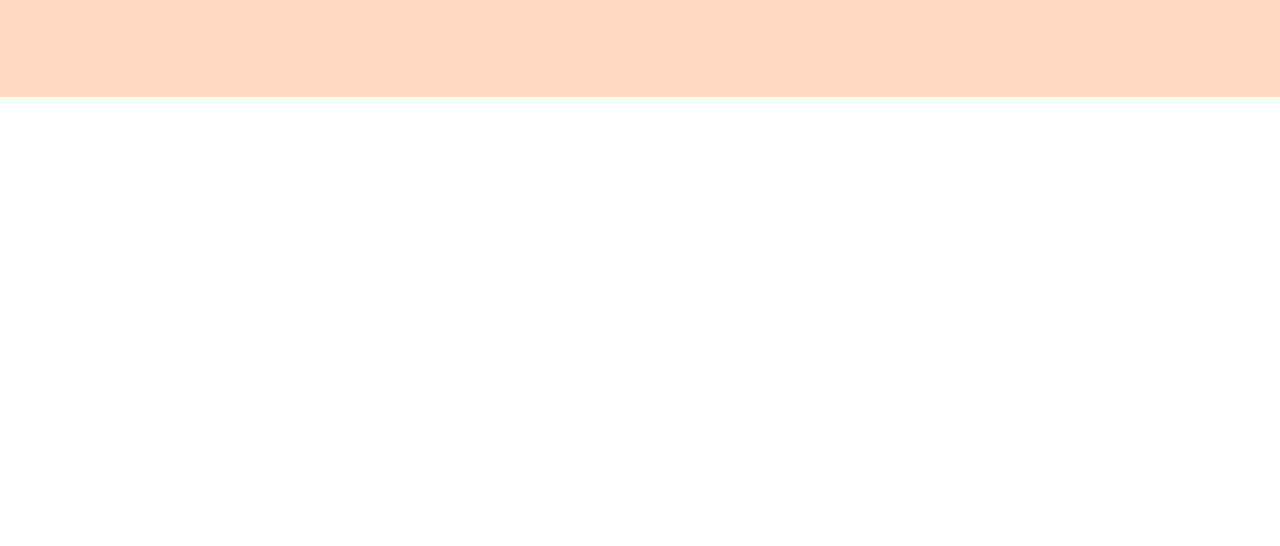
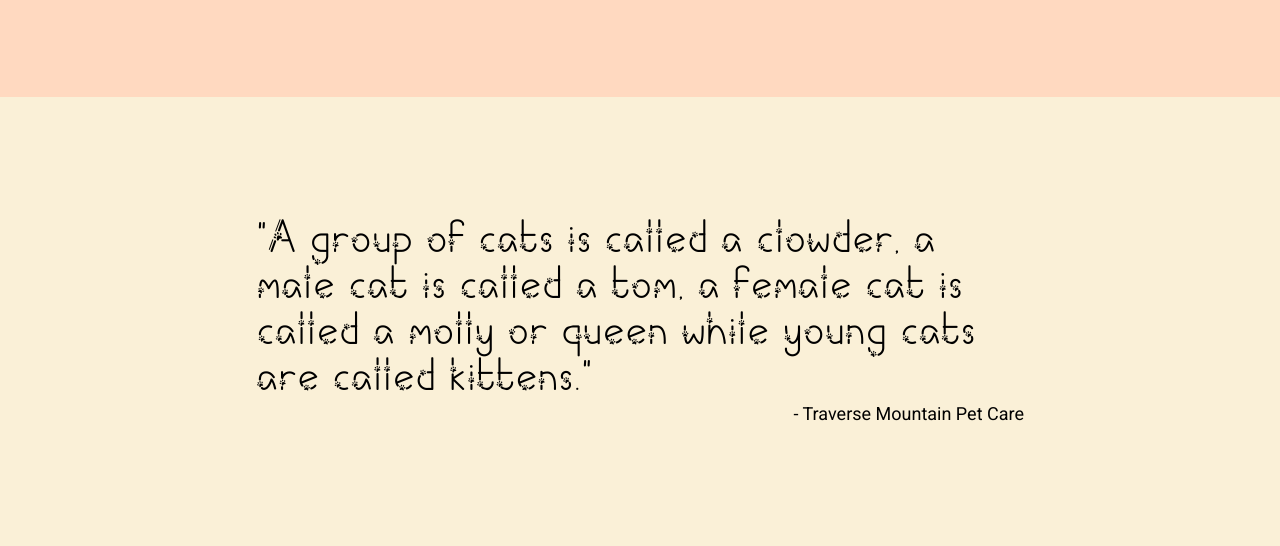
Before and after one commit to jahi-omari/landing-page, a plain HTML site: page index.html in a window 1280 px wide. Shown: the part 972-1518 px from the top of the page. Before the commit the page ends 1069 px from the top, so only its background shows below. Drawn offline with Linux system fonts and the light colour scheme.

Commit message:
Added third panel with cat fact and source

```diff
--- a/index.html
+++ b/index.html
@@ -56,5 +56,14 @@
             </div>
         </div>
     </div>
+    <div class="third-panel">
+        <div class="cat-fact-container">
+            <p class="cat-fact-text">"A group of cats is called a clowder, a male cat is called a tom, a female cat is called a molly or queen
+           while young cats are called kittens."</p>
+           <a href="https://traversemountainpetcare.com/fun-facts-and-information/fun-cat-facts-for-kids/#:~:
+                    text=Cats%20conserve%20energy%20by%20sleeping,young%20cats%20are%20called%20kittens."
+                    class="cat-fact-source">- Traverse Mountain Pet Care</a>
+        </div>
+    </div>
 </body>
 </html>
--- a/styles.css
+++ b/styles.css
@@ -141,3 +141,31 @@ a:hover{
     font-family: var(--font-style);
     text-align: justify;
 }
+
+.third-panel{
+    display: flex;
+    flex-direction: column;
+    align-items: center;
+    background-color: #FAF0D7;
+}
+
+.cat-fact-container{
+    display: flex;
+    flex-direction: column;
+    width: 60%;
+    margin-top: 80px;
+    margin-bottom: 122px;
+}
+
+.cat-fact-text{
+    font-family: Cat;
+    font-size: 42px;
+    margin-bottom: 0px;
+}
+
+.cat-fact-source{
+    display: flex;
+    justify-content: flex-end;
+    font-family: var(--font-style);
+    font-size: 18px;
+}
```
